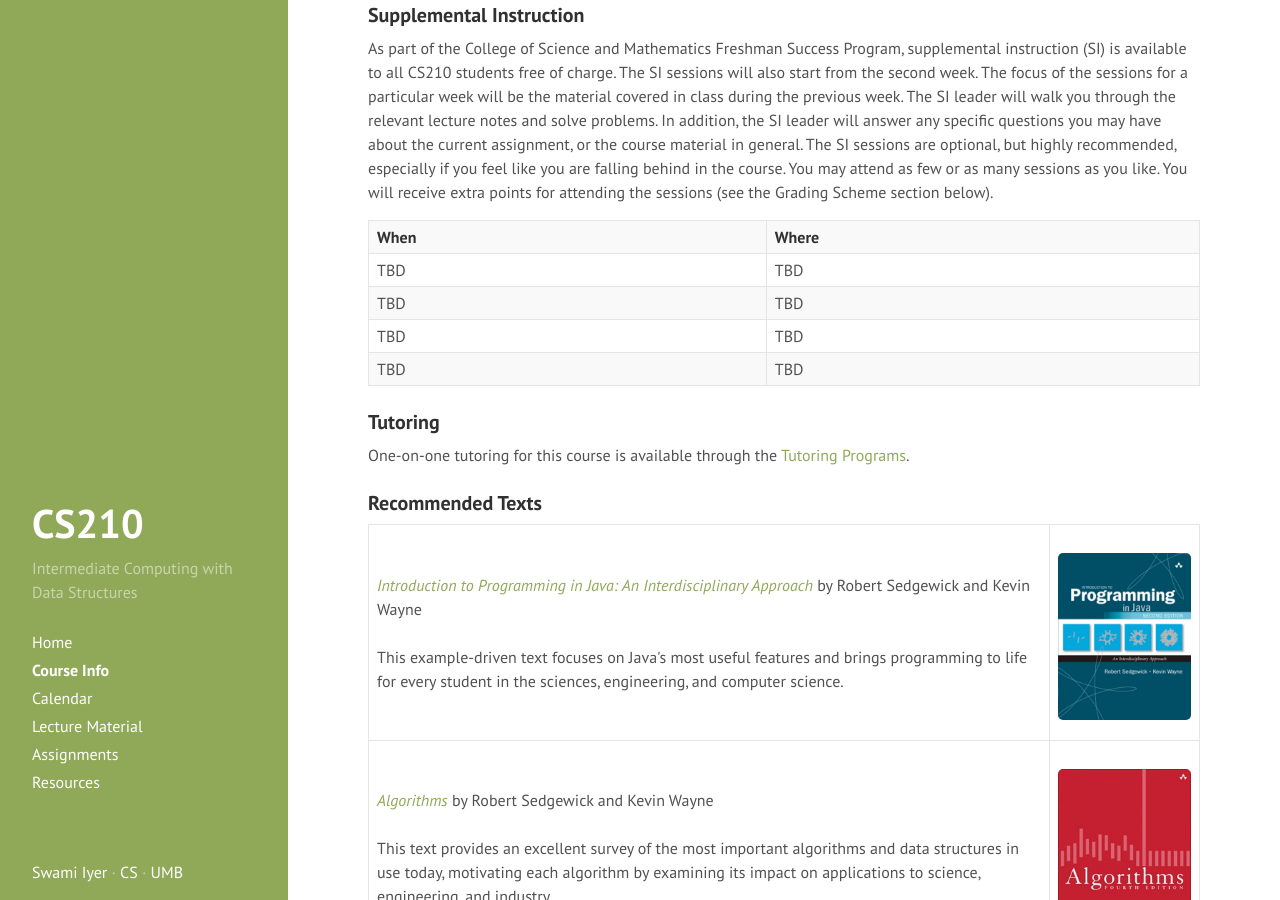
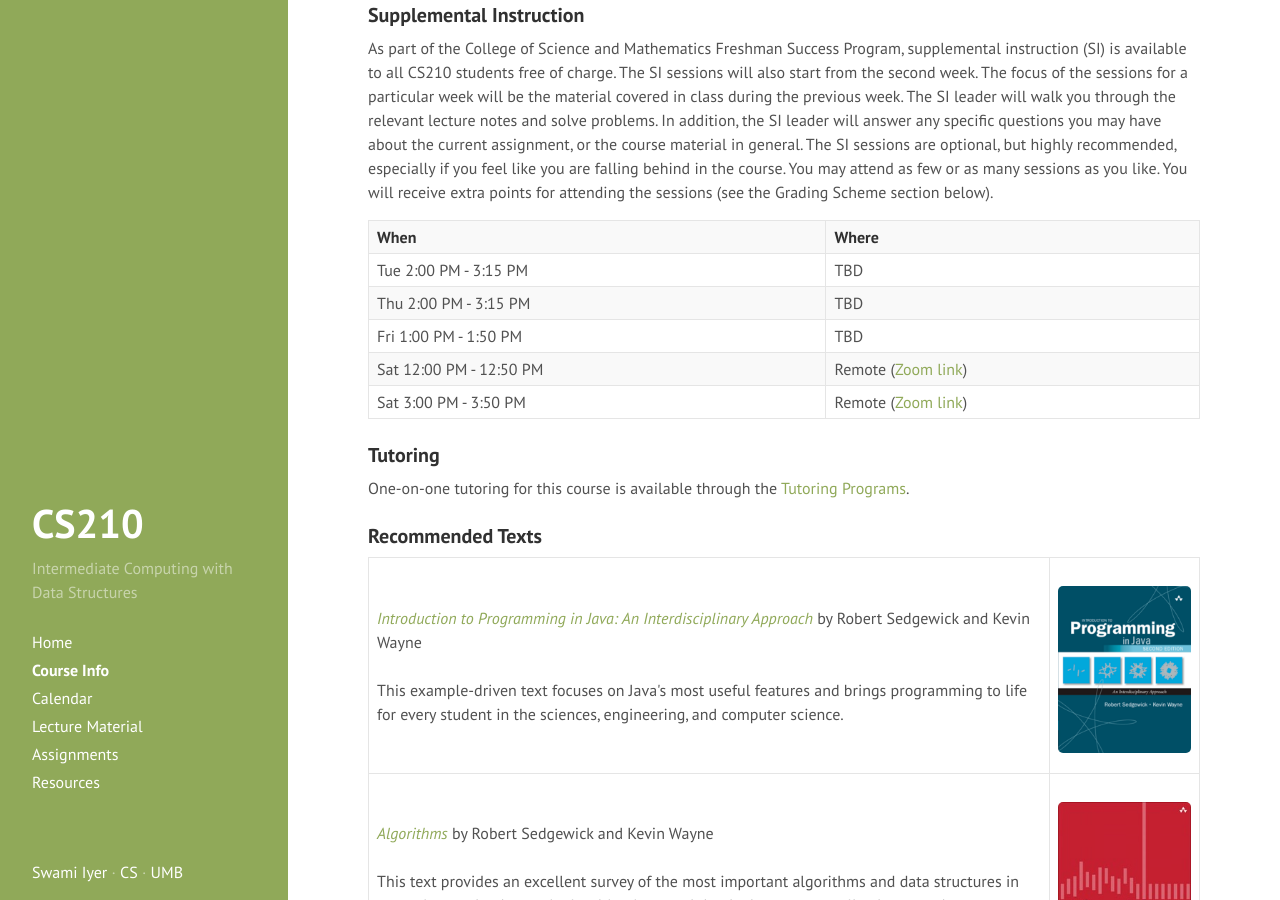
Before and after one commit to swamiiyer/swamiiyer.github.io, a Jekyll site: the page built from _pages/cs210/course_info.md, in a window 1280 px wide and 900 px high, scrolled down 1586 px. Built offline with Jekyll 4.4.1, drawn with Linux system fonts in a browser that asks for light colours.

Commit message:
SI info and some other changes

```diff
--- a/_pages/cs210/course_info.md
+++ b/_pages/cs210/course_info.md
@@ -47,10 +47,11 @@ Starting from the second week, there will be a discussion every week. The focus
 As part of the College of Science and Mathematics Freshman Success Program, supplemental instruction (SI) is available to all CS210 students free of charge. The SI sessions will also start from the second week. The focus of the sessions for a particular week will be the material covered in class during the previous week. The SI leader will walk you through the relevant lecture notes and solve problems. In addition, the SI leader will answer any specific questions you may have about the current assignment, or the course material in general. The SI sessions are optional, but highly recommended, especially if you feel like you are falling behind in the course. You may attend as few or as many sessions as you like. You will receive extra points for attending the sessions (see the Grading Scheme section below).
 
 | **When** | **Where** |
-| TBD | TBD |
-| TBD | TBD |
-| TBD | TBD |
-| TBD | TBD |
+| Tue 2:00 PM - 3:15 PM | TBD |
+| Thu 2:00 PM - 3:15 PM | TBD |
+| Fri 1:00 PM - 1:50 PM | TBD |
+| Sat 12:00 PM - 12:50 PM | Remote ([Zoom link](https://umassboston.zoom.us/j/6212685382)) |
+| Sat 3:00 PM - 3:50 PM | Remote ([Zoom link](https://umassboston.zoom.us/j/6212685382)) |
 
 ### Tutoring
 
```
Also changed, not shown: _pages/cs110/course_info.md (+5 -4 lines), _pages/cs110/lecture_material.md (+4 -1 lines).
